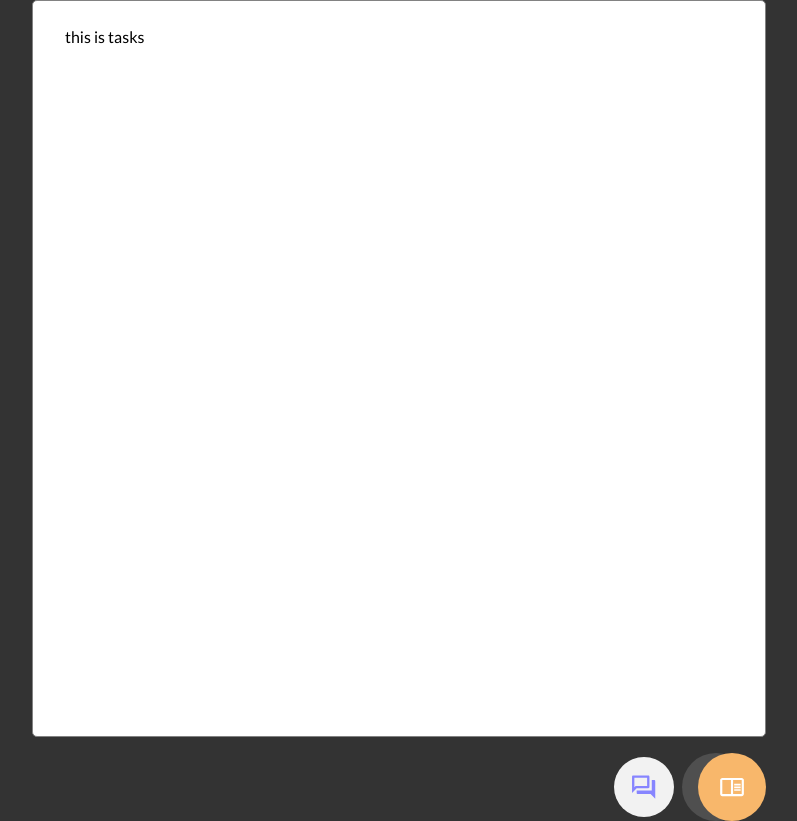
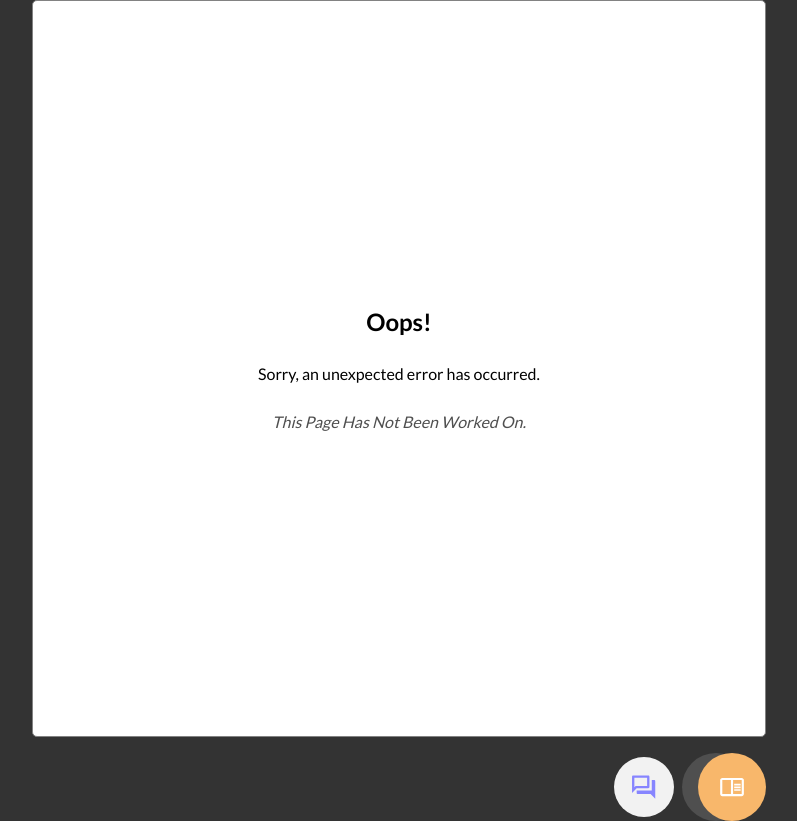
Before and after one commit to mdayat/quicks, a React (Vite) app: page /tasks in a window 1280 px wide. Shown: the whole page, without its empty margins (241-1038 px from the left). Built offline with nearby package versions, Linux system fonts and the light colour scheme.

Commit message:
create Error page and error component to handle edge cases

```diff
--- /dev/null
+++ b/src/components/Error.tsx
@@ -0,0 +1,22 @@
+import type { ComponentPropsWithRef } from "react";
+
+interface ErrorProps extends ComponentPropsWithRef<"div"> {
+  message?: string;
+}
+
+export function Error({
+  message = "Page Not Found",
+  className,
+  ...rest
+}: ErrorProps): JSX.Element {
+  return (
+    <div
+      className={`flex flex-col justify-center items-center gap-y-6 h-[calc(737px-48px)] ${className}`}
+      {...rest}
+    >
+      <h1 className="font-bold text-2xl">Oops!</h1>
+      <p className="">Sorry, an unexpected error has occurred.</p>
+      <p className="text-primary-2 italic">{message}</p>
+    </div>
+  );
+}
--- a/src/components/Navigation/Index.tsx
+++ b/src/components/Navigation/Index.tsx
@@ -11,9 +11,14 @@
   const [isOpened, setIsOpened] = useState(false);
   const { pathname } = useLocation();
 
+  const isNotFound =
+    pathname !== "/" &&
+    !pathname.includes("/inboxes") &&
+    !pathname.includes("/tasks");
+
   return (
     <footer className="flex justify-end items-center mt-4">
-      {pathname === "/" ? (
+      {pathname === "/" || isNotFound ? (
         <div className="relative">
           <button
             type="button"
--- a/src/pages/Inbox.tsx
+++ b/src/pages/Inbox.tsx
@@ -54,7 +54,7 @@
           searchValue={searchValue}
           setSearchValue={setSearchValue}
         />
-        {isLoading ? <Loader text="Loading Chats..." /> : <></>}
+        {isLoading ? <Loader text="Loading Inboxes..." /> : <></>}
       </>
     );
   }
@@ -73,7 +73,12 @@
               return <InboxItem key={inbox.id} {...inbox} />;
             })
           ) : (
-            <div>There is no inbox</div>
+            <div className="flex flex-col justify-center items-center gap-y-6 h-[calc(737px-48px)] ${className}">
+              <h1 className="font-bold text-2xl">Oops!</h1>
+              <p className="text-primary-2 italic">
+                Inbox With Name "{searchValue}" Not Found
+              </p>
+            </div>
           )}
         </div>
       </>
@@ -89,7 +94,10 @@
             return <InboxItem key={inbox.id} {...inbox} />;
           })
         ) : (
-          <div>There is no inbox</div>
+          <div className="flex flex-col justify-center items-center gap-y-6 h-[calc(737px-48px)] ${className}">
+            <h1 className="font-bold text-2xl">Oops!</h1>
+            <p className="text-primary-2 italic">Inboxes Are Empty</p>
+          </div>
         )}
       </div>
     </>
--- a/src/pages/InboxDetail.tsx
+++ b/src/pages/InboxDetail.tsx
@@ -1,8 +1,10 @@
 import { useEffect, useState } from "react";
 import { Link, useParams } from "react-router-dom";
 
+import { Error } from "../components/Error";
 import { GenerateInboxContent } from "../components/InboxDetailContent";
 import { CreateMessage } from "../components/CreateMessage";
+import { Loader } from "../components/Loader";
 import { ArrowBack } from "../icons/ArrowBack";
 import { Close } from "../icons/Close";
 import { getInbox, getMessages } from "../api/inbox";
@@ -51,11 +53,11 @@
   }, [inboxID]);
 
   if (isLoading) {
-    return <div>LOADING</div>;
+    return <Loader text="Loading Chats..." />;
   }
 
   if (inboxDetail === undefined) {
-    return <div>404 page</div>;
+    return <Error message={`Inbox With ID "${inboxID}" Not Found`} />;
   }
 
   return (
```
Also changed, not shown: src/routes.tsx (+7 -2 lines).
